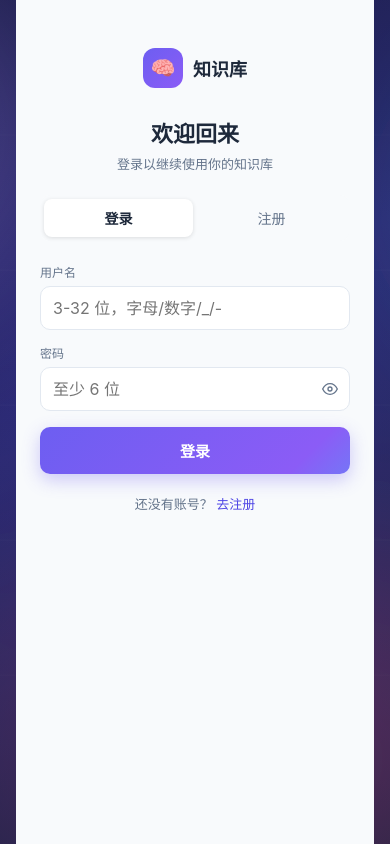
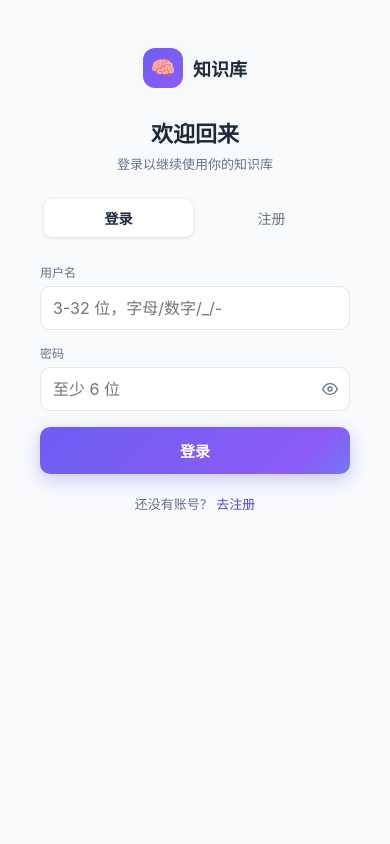
Before and after one commit to wangzi2124/AgentSuper, a Vue app in the folder frontend/: page /login in a window 390 px wide. Built offline with nearby package versions, Linux system fonts and the light colour scheme; no server answers.

Commit message:
ui: 移动端登录页去除背景图，纯色背景
≤768px 时 .login-view 背景改为 var(--bg) 纯色，背景图仅桌面端保留
npm run build 通过；npm test 31 例全绿

```diff
--- a/frontend/src/views/LoginView.vue
+++ b/frontend/src/views/LoginView.vue
@@ -394,9 +394,12 @@ async function submit() {
 .login-hint a { color: var(--primary, #4f46e5); font-weight: 500; }
 .login-hint a:hover { text-decoration: underline; }
 
-/* ── 移动端（≤768px）：单栏，品牌区收为顶部小标 ── */
+/* ── 移动端（≤768px）：单栏全屏，纯色背景，无背景图 ── */
 @media (max-width: 768px) {
-  .login-view { padding: 0; }
+  .login-view {
+    padding: 0;
+    background: var(--bg);
+  }
   .login-shell {
     grid-template-columns: 1fr;
     width: 100%;
```
